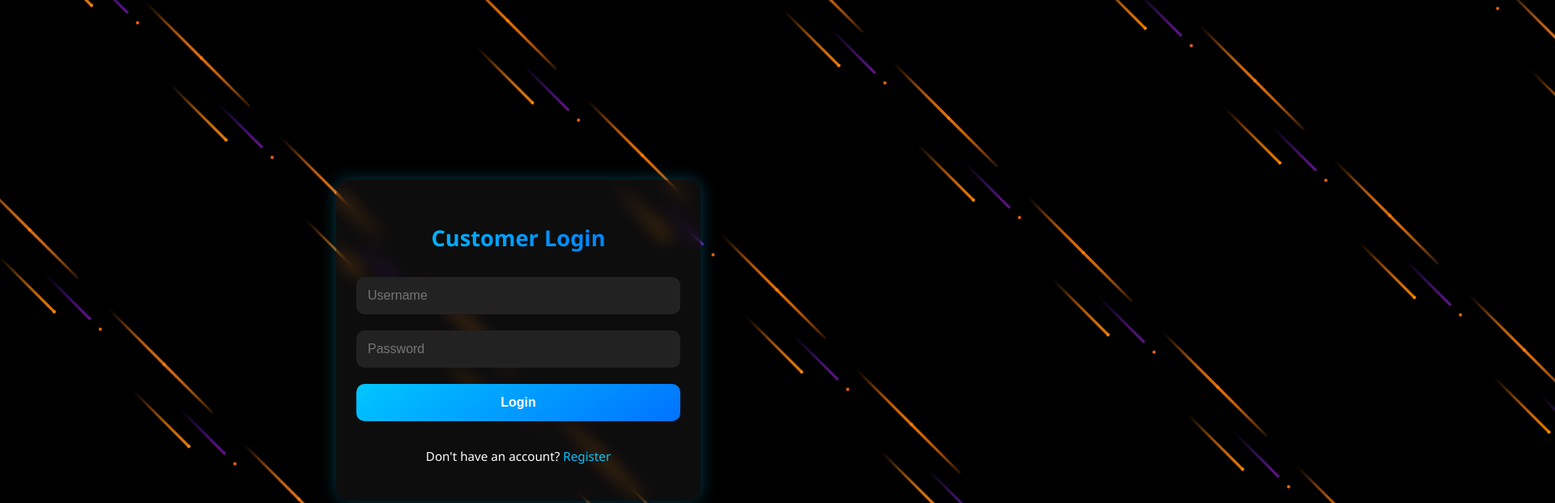
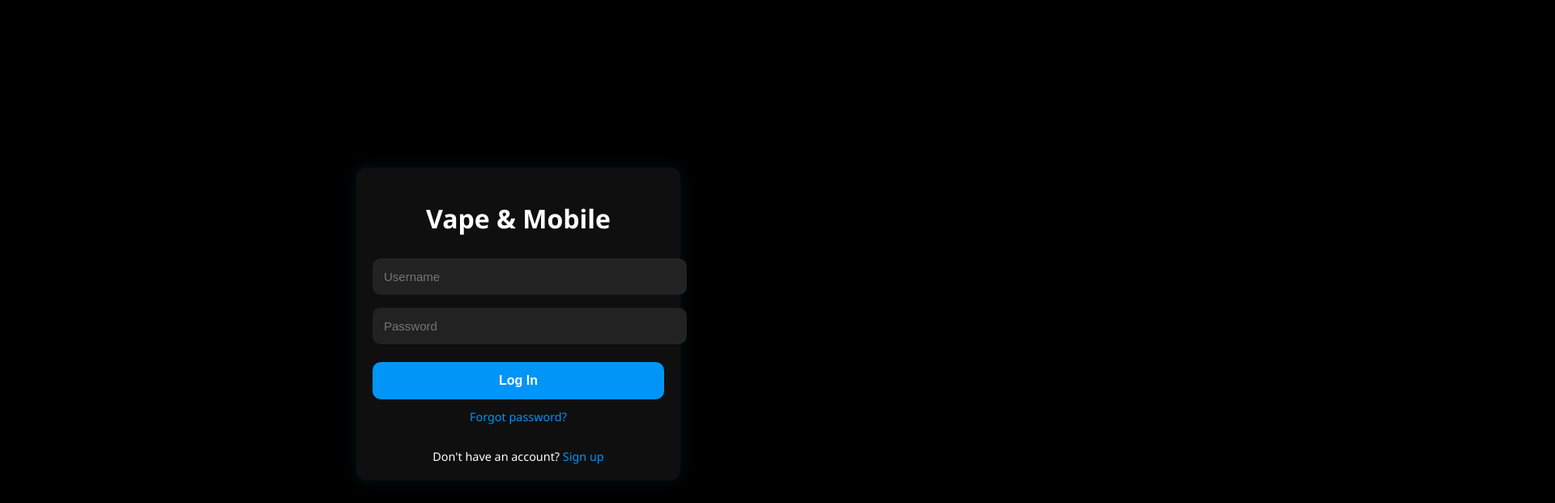
Before and after one commit to DPxFALCON/vapeandmobilegalaxy, a website: page public/login.html in a window 1280 px wide. Shown: the top 621 px of the page at 81% size, 1920 px wide, since content can reach past the window. Drawn offline with Linux system fonts and the light colour scheme.

Commit message:
Styled login page like Instagram

```diff
--- a/public/login.html
+++ b/public/login.html
@@ -3,142 +3,116 @@
 <head>
   <meta charset="UTF-8" />
   <meta name="viewport" content="width=device-width, initial-scale=1.0"/>
-  <title>Customer Login</title>
-  <link rel="stylesheet" href="style.css">
+  <title>Login - Vape & Mobile Galaxy</title>
   <style>
     body {
-      background: radial-gradient(circle at center, #111, #000);
+      margin: 0;
+      padding: 0;
       font-family: 'Segoe UI', sans-serif;
+      background: #000;
       display: flex;
       justify-content: center;
       align-items: center;
       height: 100vh;
-      margin: 0;
-      padding: 20px;
       color: white;
     }
 
-    .form-container {
-      background: rgba(255, 255, 255, 0.05);
-      padding: 30px 25px;
-      border-radius: 15px;
-      box-shadow: 0 0 20px rgba(0,198,255,0.3);
+    .container {
       width: 100%;
-      max-width: 400px;
-      backdrop-filter: blur(10px);
+      max-width: 360px;
+      padding: 20px;
+      display: flex;
+      flex-direction: column;
+      align-items: center;
+      background: #0f0f0f;
+      border-radius: 12px;
+      box-shadow: 0 0 20px rgba(0,198,255,0.1);
     }
 
-    h2 {
-      text-align: center;
+    h1 {
+      font-size: 2rem;
+      font-weight: 600;
       margin-bottom: 20px;
-      background: linear-gradient(to right, #00c6ff, #0072ff);
-      -webkit-background-clip: text;
-      -webkit-text-fill-color: transparent;
-      font-size: 1.7rem;
+      font-family: 'Segoe UI', sans-serif;
     }
 
     input[type="text"],
     input[type="password"] {
       width: 100%;
       padding: 14px;
-      margin: 10px 0;
+      margin: 8px 0;
       border: none;
       border-radius: 10px;
-      background: #222;
-      color: white;
-      font-size: 16px;
+      background-color: #222;
+      color: #fff;
+      font-size: 15px;
     }
 
     button {
       width: 100%;
       padding: 14px;
+      margin-top: 14px;
+      background-color: #0095f6;
       border: none;
       border-radius: 10px;
-      background: linear-gradient(145deg, #00c6ff, #0072ff);
-      color: white;
+      color: #fff;
       font-size: 16px;
       font-weight: bold;
       cursor: pointer;
-      transition: 0.3s;
-      margin-top: 10px;
+      transition: background 0.3s ease;
     }
 
     button:hover {
-      box-shadow: 0 0 20px #00c6ff;
-      transform: scale(1.05);
+      background-color: #007cd1;
     }
 
-    p {
-      text-align: center;
-      margin-top: 18px;
-      font-size: 0.95rem;
+    .link {
+      margin-top: 12px;
+      font-size: 0.9rem;
     }
 
-    a {
-      color: #00c6ff;
+    .link a {
+      color: #0095f6;
       text-decoration: none;
+      font-weight: 500;
+    }
+
+    .link a:hover {
+      text-decoration: underline;
     }
 
     @media (max-width: 480px) {
-      .form-container {
-        padding: 24px 18px;
+      .container {
+        margin: 20px;
+        border-radius: 8px;
       }
 
-      h2 {
-        font-size: 1.4rem;
+      h1 {
+        font-size: 1.7rem;
       }
 
       input, button {
         font-size: 15px;
-        padding: 12px;
-      }
-
-      p {
-        font-size: 0.85rem;
-      }
-    }
-
-    body::before {
-      content: "";
-      position: absolute;
-      inset: -145%;
-      rotate: -45deg;
-      background: #000000;
-      background-image: radial-gradient(4px 100px at 0px 235px, rgb(255, 140, 17), #0000),
-        radial-gradient(4px 100px at 300px 235px, rgb(255, 119, 0), #884e2800),
-        radial-gradient(1.5px 1.5px at 150px 117.5px, rgb(255, 144, 9) 100%, #0000 150%),
-        radial-gradient(4px 100px at 0px 252px, rgb(156, 14, 137), #0000),
-        radial-gradient(4px 100px at 300px 252px, rgb(23, 41, 206), #0000),
-        radial-gradient(1.5px 1.5px at 150px 126px, rgb(247, 102, 18) 100%, #0000 150%),
-        radial-gradient(4px 100px at 0px 150px, rgb(249, 121, 16), #0000),
-        radial-gradient(4px 100px at 300px 150px, rgb(255, 128, 18), #0000),
-        radial-gradient(1.5px 1.5px at 150px 75px, rgb(255, 116, 10) 100%, #0000 150%);
-      background-size: 300px 235px;
-      animation: hi 150s linear infinite;
-      z-index: -1;
-    }
-
-    @keyframes hi {
-      0% {
-        background-position: 0px 220px, 3px 220px, 151.5px 337.5px,
-        25px 24px, 28px 24px, 176.5px 150px, 50px 16px, 53px 16px, 201.5px 91px;
-      }
-      to {
-        background-position: 0px 6800px, 3px 6800px, 151.5px 6917.5px,
-        25px 13632px, 28px 13632px, 176.5px 13758px, 50px 5416px, 53px 5416px, 201.5px 5491px;
       }
     }
   </style>
 </head>
 <body>
-  <div class="form-container">
-    <h2>Customer Login</h2>
-    <form action="/login" method="POST">
-      <input type="text" name="username" placeholder="Username" required>
-      <input type="password" name="password" placeholder="Password" required>
-      <button type="submit">Login</button>
+  <div class="container">
+    <h1>Vape & Mobile</h1>
+    <form action="/login" method="POST" style="width: 100%;">
+      <input type="text" name="username" placeholder="Username" required />
+      <input type="password" name="password" placeholder="Password" required />
+      <button type="submit">Log In</button>
     </form>
-    <p>Don't have an account? <a href="register.html">Register</a></p>
+
+    <div class="link">
+      <a href="#">Forgot password?</a>
+    </div>
+
+    <div class="link" style="margin-top: 30px;">
+      Don't have an account? <a href="register.html">Sign up</a>
+    </div>
   </div>
 </body>
 </html>
```
